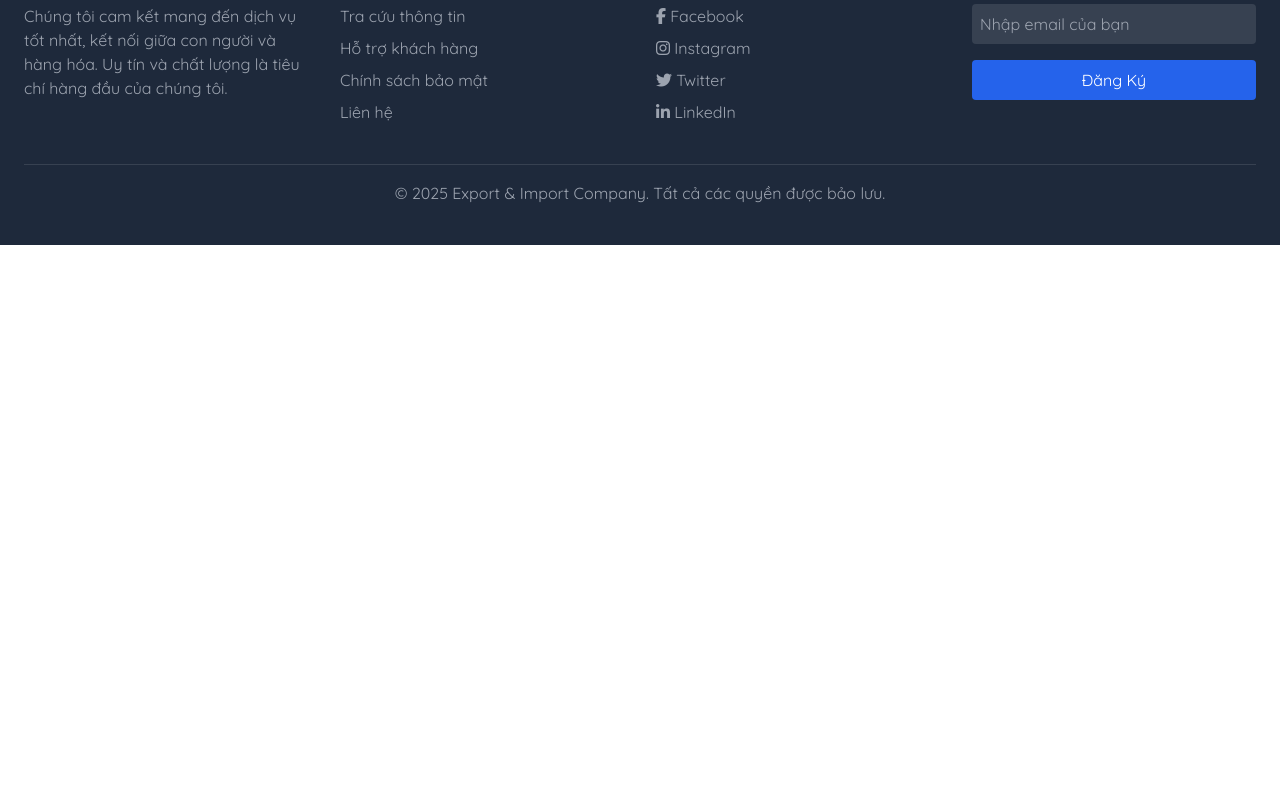
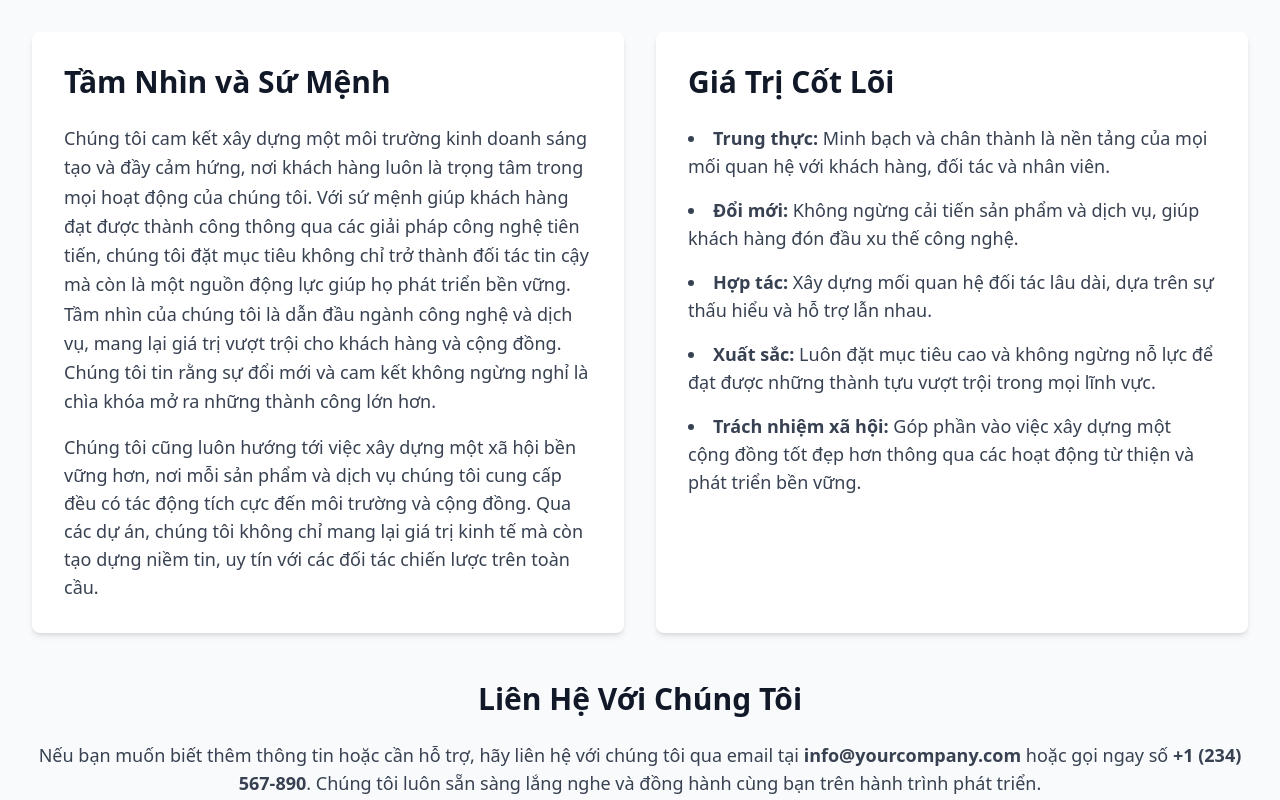
Before and after one commit to quoc10973/OrgaVina-Company-UI-Design, a React (Vite) app: page /about in a window 1280 px wide. Shown: the part 240-1040 px from the top of the page. Before the commit the page ends 800 px from the top, so only its background shows below. Built offline with nearby package versions, Linux system fonts and the light colour scheme.

Commit message:
about us

```diff
--- /dev/null
+++ b/src/components/Stats.jsx
@@ -0,0 +1,12 @@
+import React from 'react'
+import stats from '../assets/stats.png'
+
+const Stats = () => {
+    return (
+        <div className="w-150% h-280  overflow-hidden">
+            <img src={stats} alt="Banner" className="w-full h-full object-cover" />
+        </div>
+    )
+}
+
+export default Stats
--- a/src/pages/AboutPage.jsx
+++ b/src/pages/AboutPage.jsx
@@ -1,9 +1,75 @@
-import React from 'react'
+import React, { useEffect, useState } from 'react';
+import Stats from '../components/Stats';
 
 const AboutPage = () => {
+    const [isVisible, setIsVisible] = useState(false);
+
+    useEffect(() => {
+        const timer = setTimeout(() => {
+            setIsVisible(true);
+        }, 100); // Độ trễ để tạo hiệu ứng mờ dần
+        return () => clearTimeout(timer);
+    }, []);
+
     return (
-        <div>AboutPage</div>
-    )
-}
+        <div className={`transition-opacity duration-1000 ${isVisible ? 'opacity-100' : 'opacity-0'}`}>
+            <div className="max-w-[2000px] mx-auto px-8 py-12 bg-gray-50 rounded-lg shadow-lg">
+                {/* Tiêu đề */}
+                <h1 className="text-4xl font-bold text-center text-gray-900 mb-12">Giới Thiệu Công Ty</h1>
 
-export default AboutPage
+                {/* Nội dung */}
+                <div className="flex flex-col lg:flex-row gap-8">
+                    {/* Section 1 */}
+                    <div className="flex-1 p-8 bg-white rounded-lg shadow-md">
+                        <h2 className="text-3xl font-semibold text-gray-900 mb-6">Tầm Nhìn và Sứ Mệnh</h2>
+                        <p className="text-lg text-gray-700 leading-relaxed">
+                            Chúng tôi cam kết xây dựng một môi trường kinh doanh sáng tạo và đầy cảm hứng, nơi khách hàng luôn là trọng tâm trong mọi hoạt động của chúng tôi.
+                            Với sứ mệnh giúp khách hàng đạt được thành công thông qua các giải pháp công nghệ tiên tiến, chúng tôi đặt mục tiêu không chỉ trở thành đối tác tin cậy
+                            mà còn là một nguồn động lực giúp họ phát triển bền vững. Tầm nhìn của chúng tôi là dẫn đầu ngành công nghệ và dịch vụ, mang lại giá trị vượt trội
+                            cho khách hàng và cộng đồng. Chúng tôi tin rằng sự đổi mới và cam kết không ngừng nghỉ là chìa khóa mở ra những thành công lớn hơn.
+                        </p>
+                        <p className="text-lg text-gray-700 mt-4">
+                            Chúng tôi cũng luôn hướng tới việc xây dựng một xã hội bền vững hơn, nơi mỗi sản phẩm và dịch vụ chúng tôi cung cấp đều có tác động tích cực đến môi trường
+                            và cộng đồng. Qua các dự án, chúng tôi không chỉ mang lại giá trị kinh tế mà còn tạo dựng niềm tin, uy tín với các đối tác chiến lược trên toàn cầu.
+                        </p>
+                    </div>
+
+                    {/* Section 2 */}
+                    <div className="flex-1 p-8 bg-white rounded-lg shadow-md">
+                        <h2 className="text-3xl font-semibold text-gray-900 mb-6">Giá Trị Cốt Lõi</h2>
+                        <ul className="list-disc list-inside space-y-4 text-lg text-gray-700">
+                            <li>
+                                <strong>Trung thực:</strong> Minh bạch và chân thành là nền tảng của mọi mối quan hệ với khách hàng, đối tác và nhân viên.
+                            </li>
+                            <li>
+                                <strong>Đổi mới:</strong> Không ngừng cải tiến sản phẩm và dịch vụ, giúp khách hàng đón đầu xu thế công nghệ.
+                            </li>
+                            <li>
+                                <strong>Hợp tác:</strong> Xây dựng mối quan hệ đối tác lâu dài, dựa trên sự thấu hiểu và hỗ trợ lẫn nhau.
+                            </li>
+                            <li>
+                                <strong>Xuất sắc:</strong> Luôn đặt mục tiêu cao và không ngừng nỗ lực để đạt được những thành tựu vượt trội trong mọi lĩnh vực.
+                            </li>
+                            <li>
+                                <strong>Trách nhiệm xã hội:</strong> Góp phần vào việc xây dựng một cộng đồng tốt đẹp hơn thông qua các hoạt động từ thiện và phát triển bền vững.
+                            </li>
+                        </ul>
+                    </div>
+                </div>
+
+                {/* Thông tin liên hệ */}
+                <div className="mt-12">
+                    <h2 className="text-3xl font-semibold text-center text-gray-900 mb-6">Liên Hệ Với Chúng Tôi</h2>
+                    <p className="text-center text-lg text-gray-700">
+                        Nếu bạn muốn biết thêm thông tin hoặc cần hỗ trợ, hãy liên hệ với chúng tôi qua email
+                        tại <strong>info@yourcompany.com</strong> hoặc gọi ngay số <strong>+1 (234) 567-890</strong>.
+                        Chúng tôi luôn sẵn sàng lắng nghe và đồng hành cùng bạn trên hành trình phát triển.
+                    </p>
+                </div>
+            </div>
+            <Stats />
+        </div>
+    );
+};
+
+export default AboutPage;
```
Also changed, not shown: src/assets/stats.png (added).
